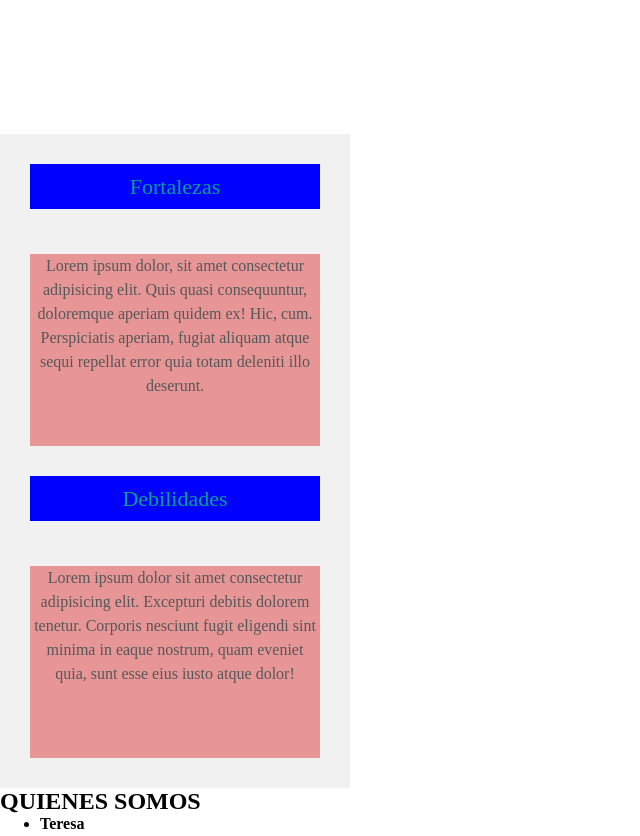
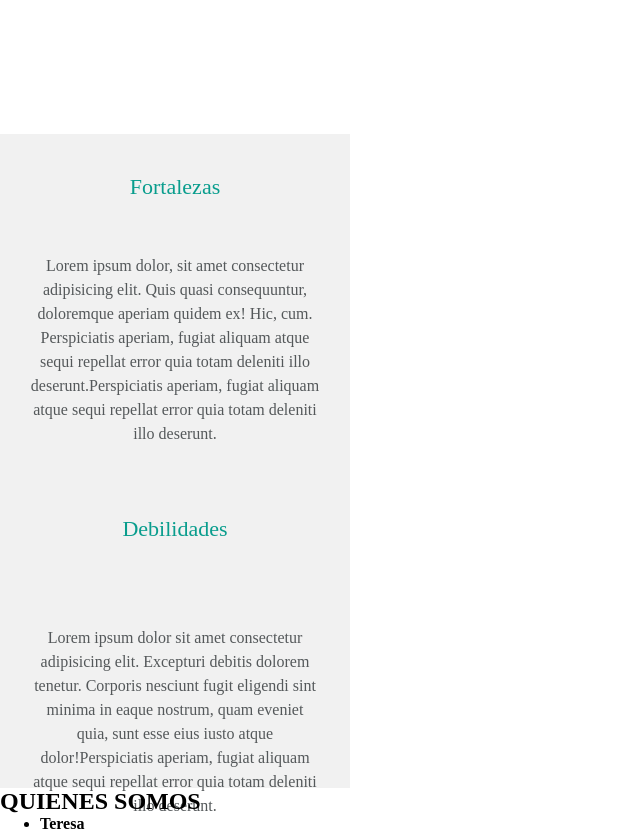
Before and after one commit to Adalab/project-promo-l-module-1-team-9, a plain HTML site: page index.html in a window 1280 px wide. Shown: the part 540-1376 px from the top of the page, without its empty margins (0-640 px from the left). Drawn offline with Linux system fonts and the light colour scheme.

Commit message:
changes css

```diff
--- a/index.html
+++ b/index.html
@@ -11,12 +11,12 @@
 
 <body>
     <header class="header">
-        <h1 class ="team">NOMBRE DEL GRUPO</h1>
+        <h1 class="team">NOMBRE DEL GRUPO</h1>
 
         <nav>
-            <ul class ="content">
+            <ul class="content">
                 <li class="row row1">
-                    <a class= "nav-1" href="">EQUIPO</a>
+                    <a class="nav-1" href="">EQUIPO</a>
                 </li>
                 <li class="row row2">
                     <a class="nav-2" href="">QUIENES SOMOS<a>
@@ -37,28 +37,29 @@
     <section>
         <h2>EQUIPO</h2>
         <p>Descripción</p>
-        <di>
         <!--Fortalezas y debilidades-->
         <ul class="Rectangle">
             <li>
-                    <h3 class="title-3">Fortalezas</h3>
+                <h3 class="title-1">Fortalezas</h3>
                 <p class="text text-1">Lorem ipsum dolor, sit amet consectetur adipisicing elit. Quis quasi
                     consequuntur,
                     doloremque aperiam
                     quidem ex! Hic, cum. Perspiciatis aperiam, fugiat aliquam atque sequi repellat error quia totam
+                    deleniti illo deserunt.Perspiciatis aperiam, fugiat aliquam atque sequi repellat error quia
+                    totam
                     deleniti illo deserunt.</p>
             </li>
             <li>
-                    <h3 class="title-3">Debilidades</h3>
+                <h3 class="title-2">Debilidades</h3>
                 <p class="text text-2">Lorem ipsum dolor sit amet consectetur adipisicing elit. Excepturi debitis
                     dolorem
                     tenetur. Corporis
                     nesciunt fugit eligendi sint minima in eaque nostrum, quam eveniet quia, sunt esse eius iusto
                     atque
-                        dolor!</p>
+                    dolor!Perspiciatis aperiam, fugiat aliquam atque sequi repellat error quia totam
+                    deleniti illo deserunt.</p>
             </li>
         </ul>
-            </div>
     </section>
 
     <section>
--- a/styles/main.css
+++ b/styles/main.css
@@ -59,19 +59,20 @@
   --blue-green: #099d8d;
 }
 
-.Rectangle-3 {
+/*Fortalezas y debilidades*/
+.Rectangle {
   width: 320px;
   height: 579px;
   margin: 504px 0 0;
   padding: 30px 15px 45px;
-  opacity: 0.2;
-  background-color: #b8b8b9;
+  background-color: rgba(184, 184, 185, 0.2);
+  list-style-type: none;
   display: flex;
   flex-direction: column;
-  list-style-type: none;
+  justify-content: space-between;
+  align-items: center;
 }
-
-.title-3 {
+.title-1 {
   width: 290px;
   height: 45px;
   font-family: Rubik medium;
@@ -83,12 +84,9 @@
   letter-spacing: normal;
   text-align: center;
   color: var(--blue-green);
-  background-color: blue;
+  /*background-color: blue;*/
 }
-
-/*Fortalezas y debilidades*/
-
-.text {
+.text-1 {
   width: 290px;
   height: 192px;
   margin: 45px 0 30px;
@@ -101,19 +99,33 @@
   letter-spacing: normal;
   text-align: center;
   color: #54585a;
-  background-color: rgb(231, 149, 149);
+  /*background-color: rgb(231, 149, 149);*/
 }
-
-.Rectangle {
-  margin: 0;
-  width: 320px;
-  height: 579px;
-  margin: 504px 0 0;
-  padding: 30px 15px 45px;
-  background-color: rgba(184, 184, 185, 0.2);
-  list-style-type: none;
-  display: flex;
-  flex-direction: column;
-  justify-content: space-between;
-  align-items: center;
+.title-2 {
+  width: 290px;
+  height: 45px;
+  margin: 30px 0 0;
+  font-family: Rubik;
+  font-size: 22px;
+  font-weight: 500;
+  font-stretch: normal;
+  font-style: normal;
+  line-height: 2.05;
+  letter-spacing: normal;
+  text-align: center;
+  color: var(--blue-green);
 }
+.text-2 {
+  width: 290px;
+  height: 192px;
+  margin: 75px 0 0;
+  font-family: OpenSans;
+  font-size: 16px;
+  font-weight: normal;
+  font-stretch: normal;
+  font-style: normal;
+  line-height: 1.5;
+  letter-spacing: normal;
+  text-align: center;
+  color: #54585a;
+}
```
Lines whose indentation alone changed are shown as unchanged.
